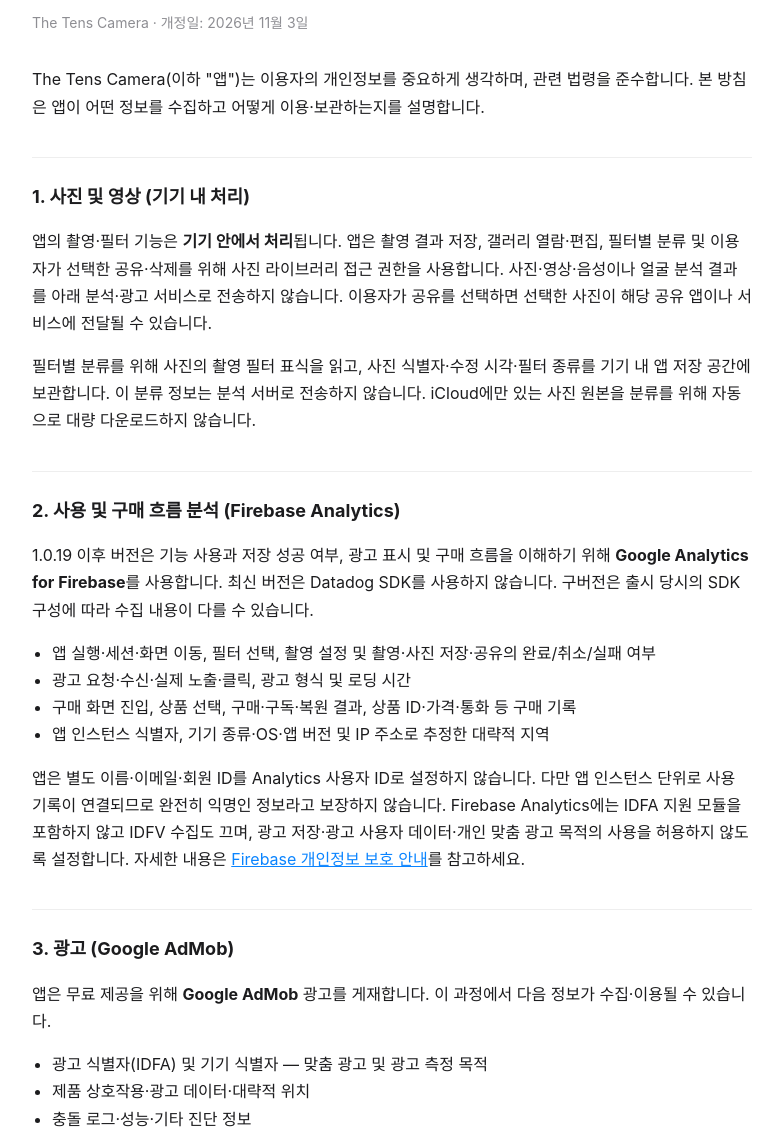
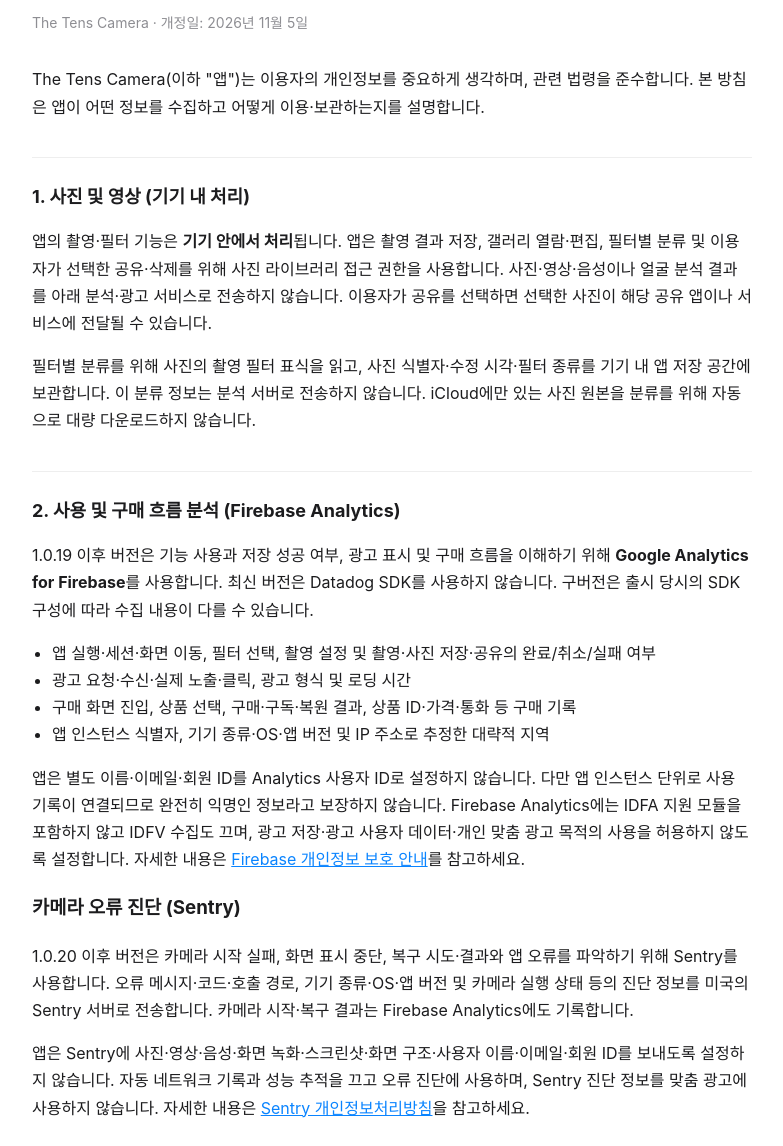
Before and after one commit to jisqiss-lab/jisqiss-lab.github.io, a plain HTML site: page privacy.html in a window 1280 px wide. Shown: the part 105-1251 px from the top of the page, without its empty margins (248-1031 px from the left). Drawn offline with Linux system fonts and the light colour scheme.

Commit message:
docs: The Tens 1.0.20 카메라 오류 진단 안내 추가

```diff
--- a/privacy.html
+++ b/privacy.html
@@ -22,7 +22,7 @@
 <body>
 
 <h1>개인정보처리방침</h1>
-<p class="meta">The Tens Camera · 개정일: 2026년 11월 3일</p>
+<p class="meta">The Tens Camera · 개정일: 2026년 11월 5일</p>
 
 <p>The Tens Camera(이하 "앱")는 이용자의 개인정보를 중요하게 생각하며, 관련 법령을 준수합니다. 본 방침은 앱이 어떤 정보를 수집하고 어떻게 이용·보관하는지를 설명합니다.</p>
 
@@ -39,6 +39,10 @@
   <li>앱 인스턴스 식별자, 기기 종류·OS·앱 버전 및 IP 주소로 추정한 대략적 지역</li>
 </ul>
 <p>앱은 별도 이름·이메일·회원 ID를 Analytics 사용자 ID로 설정하지 않습니다. 다만 앱 인스턴스 단위로 사용 기록이 연결되므로 완전히 익명인 정보라고 보장하지 않습니다. Firebase Analytics에는 IDFA 지원 모듈을 포함하지 않고 IDFV 수집도 끄며, 광고 저장·광고 사용자 데이터·개인 맞춤 광고 목적의 사용을 허용하지 않도록 설정합니다. 자세한 내용은 <a href="https://firebase.google.com/support/privacy">Firebase 개인정보 보호 안내</a>를 참고하세요.</p>
+
+<h3>카메라 오류 진단 (Sentry)</h3>
+<p>1.0.20 이후 버전은 카메라 시작 실패, 화면 표시 중단, 복구 시도·결과와 앱 오류를 파악하기 위해 Sentry를 사용합니다. 오류 메시지·코드·호출 경로, 기기 종류·OS·앱 버전 및 카메라 실행 상태 등의 진단 정보를 미국의 Sentry 서버로 전송합니다. 카메라 시작·복구 결과는 Firebase Analytics에도 기록합니다.</p>
+<p>앱은 Sentry에 사진·영상·음성·화면 녹화·스크린샷·화면 구조·사용자 이름·이메일·회원 ID를 보내도록 설정하지 않습니다. 자동 네트워크 기록과 성능 추적을 끄고 오류 진단에 사용하며, Sentry 진단 정보를 맞춤 광고에 사용하지 않습니다. 자세한 내용은 <a href="https://sentry.io/privacy/">Sentry 개인정보처리방침</a>을 참고하세요.</p>
 
 <h2>3. 광고 (Google AdMob)</h2>
 <p>앱은 무료 제공을 위해 <strong>Google AdMob</strong> 광고를 게재합니다. 이 과정에서 다음 정보가 수집·이용될 수 있습니다.</p>
@@ -59,12 +63,13 @@
   <tr><th>수탁 업체</th><th>목적</th><th>이전 국가</th></tr>
   <tr><td>Google LLC (Firebase Analytics)</td><td>앱 사용·광고 표시·구매 흐름 분석</td><td>미국 등 서비스 운영 국가</td></tr>
   <tr><td>Google LLC (AdMob)</td><td>광고 게재 및 측정</td><td>미국</td></tr>
+  <tr><td>Functional Software, Inc. (Sentry)</td><td>카메라 오류·충돌 및 복구 진단</td><td>미국</td></tr>
   <tr><td>Meta (Facebook)</td><td>앱 이벤트 및 광고 성과 측정</td><td>미국 등 서비스 운영 국가</td></tr>
 </table>
 <p>앱은 위 목적 외에 이용자의 개인정보를 제3자에게 판매하거나 데이터 브로커에게 제공하지 않습니다.</p>
 
 <h2>6. 보관 및 파기</h2>
-<p>수집된 사용·구매·진단·광고 정보는 각 서비스(Google, Meta)의 보관 설정 및 정책에 따라 보관·파기됩니다. 문의 이메일은 문의 응대 목적이 끝나 더 이상 보관할 필요가 없으면 삭제합니다. 기기 내 사진 분류 색인은 앱의 로컬 데이터이며 앱 삭제 시 함께 삭제됩니다.</p>
+<p>수집된 사용·구매·진단·광고 정보는 각 서비스(Google, Meta, Sentry)의 보관 설정 및 정책에 따라 보관·파기됩니다. 문의 이메일은 문의 응대 목적이 끝나 더 이상 보관할 필요가 없으면 삭제합니다. 기기 내 사진 분류 색인은 앱의 로컬 데이터이며 앱 삭제 시 함께 삭제됩니다.</p>
 
 <h2>7. 이용자의 권리</h2>
 <ul>
```
